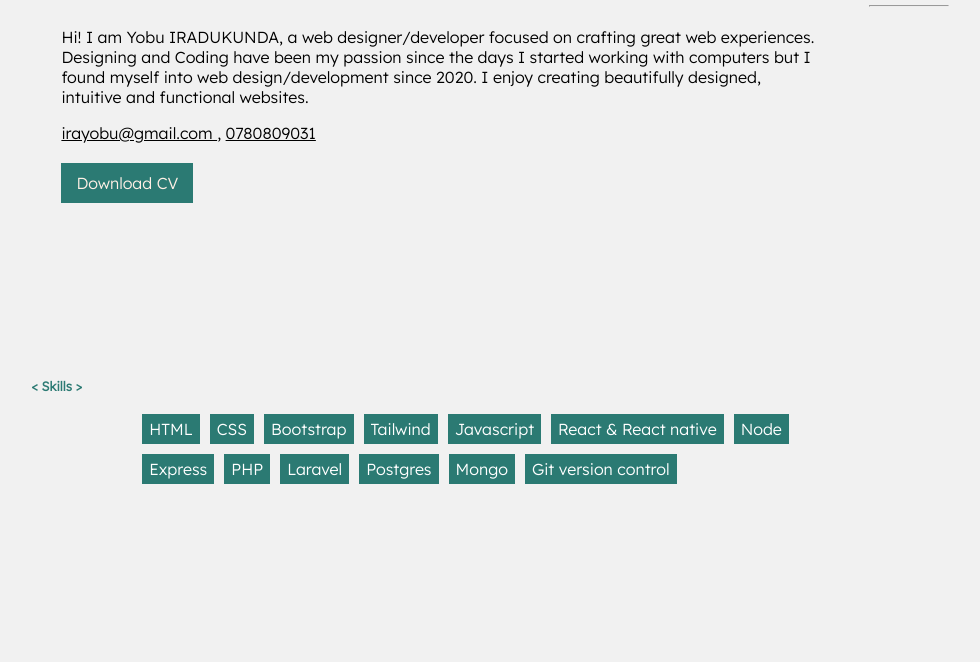
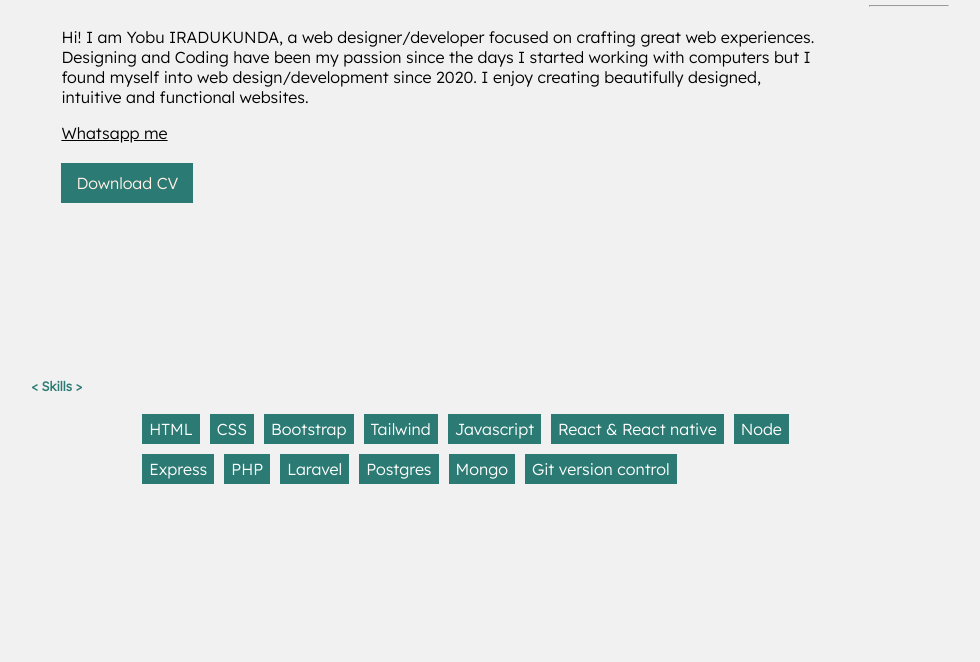
Before and after one commit to yobuir/my-brand, a website: page index.html in a window 1280 px wide. Shown: the part 781-1443 px from the top of the page, without its empty margins (135-1115 px from the left). Drawn offline with nearby package versions, Linux system fonts and the light colour scheme; a script that the page names is missing.

Commit message:
Update index.html

```diff
--- a/index.html
+++ b/index.html
@@ -160,7 +160,7 @@
                             been my passion since the days I started working with computers but I found myself into web design/development since
                             2020. I enjoy creating beautifully designed, intuitive and functional websites.
                        </p>
-                       <p> <a style="color: black;" href="mailto:irayobu@gmail.com ">irayobu@gmail.com </a>,  <a style="color: black;"  href="https://wa.me/0780809031?text=Hello there, I'm excited to connect with you and discuss projects with you!">0780809031</a></p>
+                       <p>   <a style="color: black;"  href="https://wa.me/0780809031?text=Hello there, I'm excited to connect with you and discuss projects with you!">Whatsapp me</a></p>
 
                         <div class="cv-resume">
                             <a target="_blank" href="https://docs.google.com/document/d/1GxI8yr4h_8vvvtFoLMdyGKfJoQ70-CkA0UkRvXWQnSY/edit?usp=sharing">Download CV </a>
```
